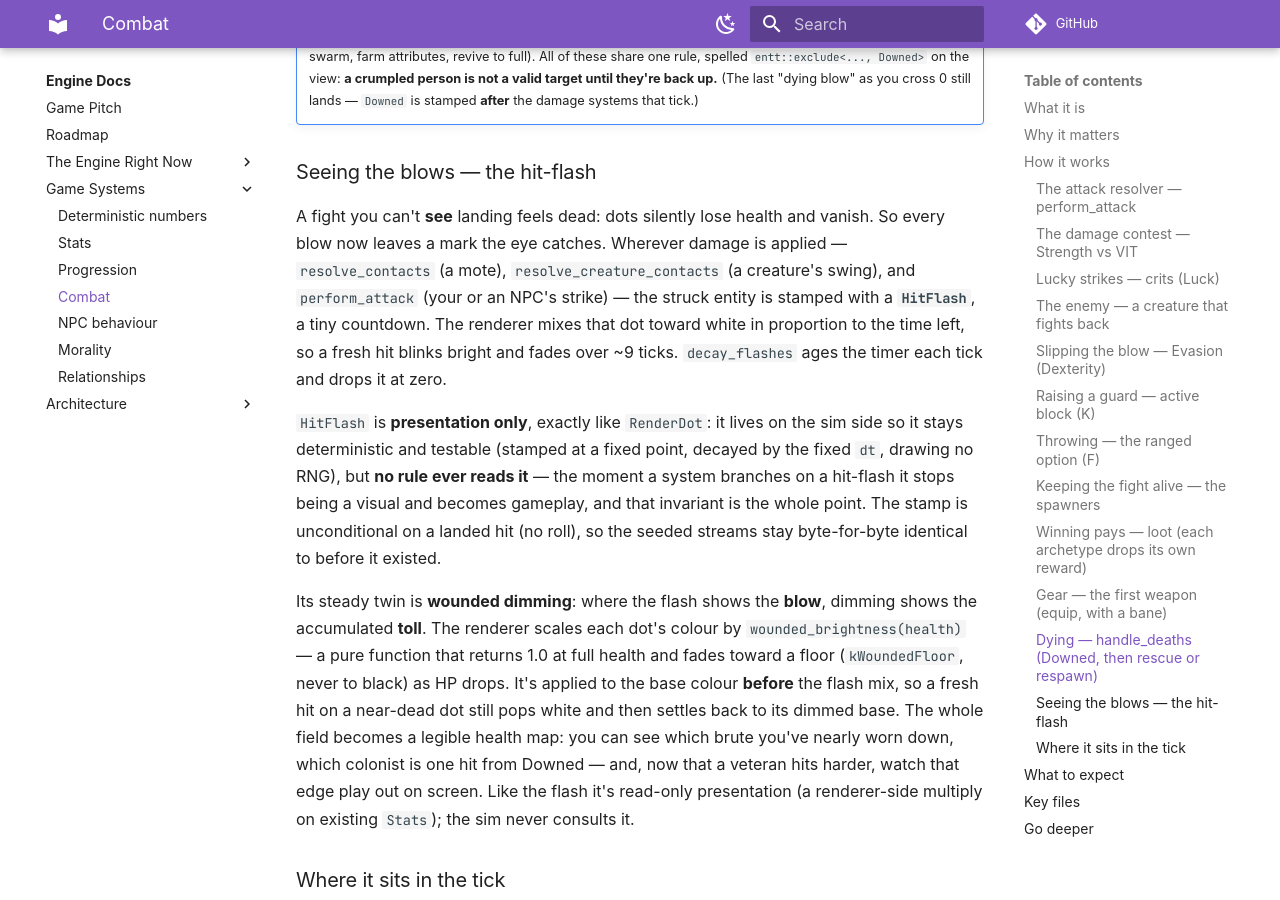
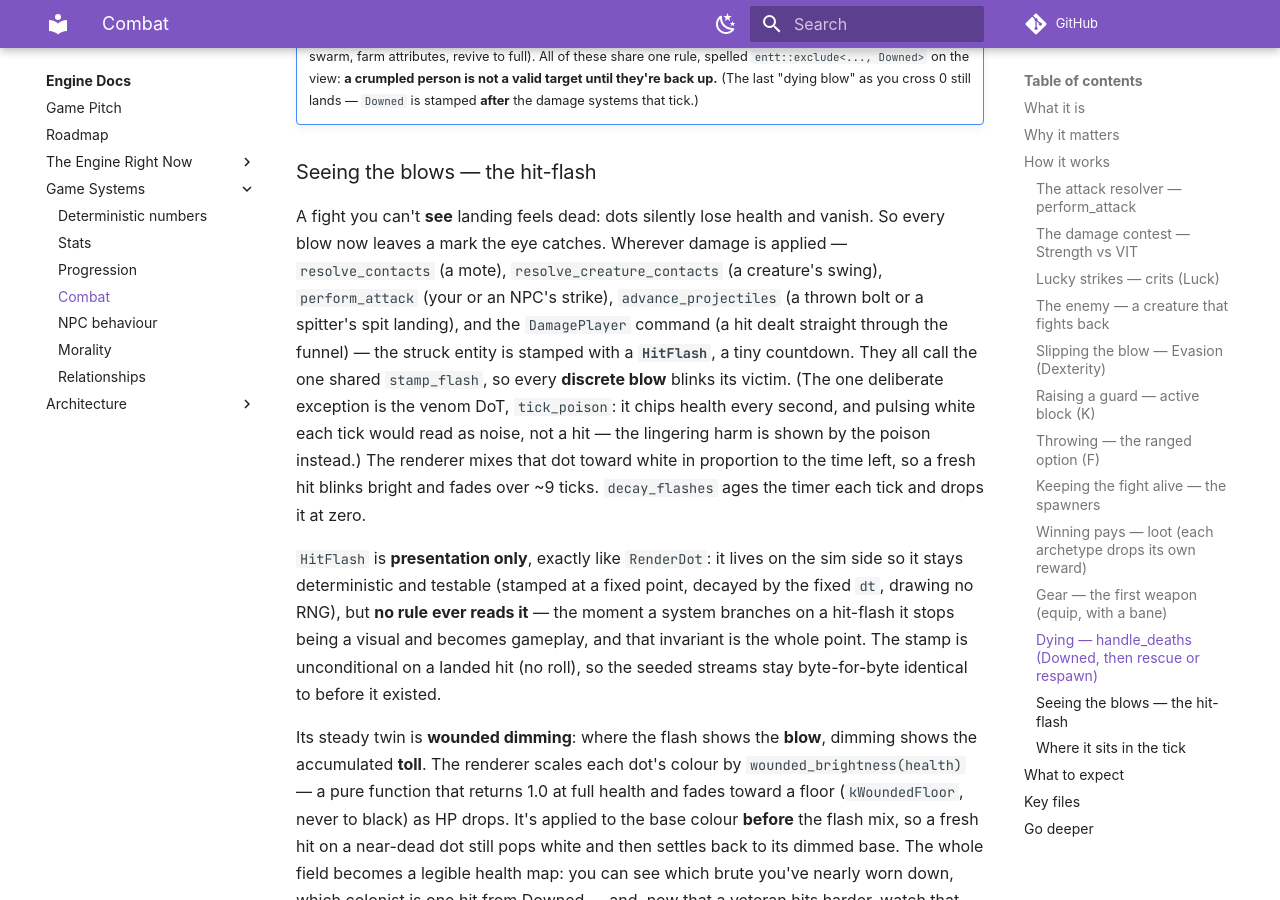
Before and after one commit to IsItJeff/game-engine, an MkDocs documentation site: the page built from docs/engine/combat.md, in a window 1280 px wide and 900 px high, scrolled down 11348 px. Built offline with MkDocs 1.6.1 and Material for MkDocs 9.7.7, drawn with Linux system fonts in a browser that asks for light colours; some web fonts are replaced; comment, search, counter and statistics services are not loaded.

Commit message:
DamagePlayer stamps a hit-flash: damage-feedback parity (#80)
Every other damage source (motes, creature melee, strikes, projectiles)
already blinks its victim white via stamp_flash, but the DamagePlayer
command subtracted health without one -- a hit dealt straight through the
funnel gave no visual feedback. Now it flashes too.

stamp_flash moves out of systems.cpp's anonymous namespace to file scope
and is declared in systems.hpp (public, like the already-shared
train_on_damage), so world.cpp shares the ONE definition of "blink on a
hit" rather than duplicating it. HitFlash is presentation-only (no rule
reads it), draws no RNG, so determinism is untouched.

- docs: the hit-flash section now lists all discrete-blow sources and
  notes the one deliberate exception (the venom DoT, which chips each
  second and shouldn't pulse white every tick)
- new test: a DamagePlayer command leaves a HitFlash on the player

Co-authored-by: Claude Opus 4.8 (1M context) <noreply@anthropic.com>

```diff
--- a/docs/engine/combat.md
+++ b/docs/engine/combat.md
@@ -386,9 +386,14 @@ regen), so a just-killed thing can't heal back above 0 the same tick.
 
 A fight you can't *see* landing feels dead: dots silently lose health and vanish. So
 every blow now leaves a mark the eye catches. Wherever damage is applied —
-`resolve_contacts` (a mote), `resolve_creature_contacts` (a creature's swing), and
-`perform_attack` (your or an NPC's strike) — the struck entity is stamped with a
-**`HitFlash`**, a tiny countdown. The renderer mixes that dot toward white in proportion
+`resolve_contacts` (a mote), `resolve_creature_contacts` (a creature's swing),
+`perform_attack` (your or an NPC's strike), `advance_projectiles` (a thrown bolt or a
+spitter's spit landing), and the `DamagePlayer` command (a hit dealt straight through the
+funnel) — the struck entity is stamped with a **`HitFlash`**, a tiny countdown. They all
+call the one shared `stamp_flash`, so every *discrete blow* blinks its victim. (The one
+deliberate exception is the venom DoT, `tick_poison`: it chips health every second, and
+pulsing white each tick would read as noise, not a hit — the lingering harm is shown by
+the poison instead.) The renderer mixes that dot toward white in proportion
 to the time left, so a fresh hit blinks bright and fades over ~9 ticks. `decay_flashes`
 ages the timer each tick and drops it at zero.
 
```
Also changed, not shown: 4 other files.
